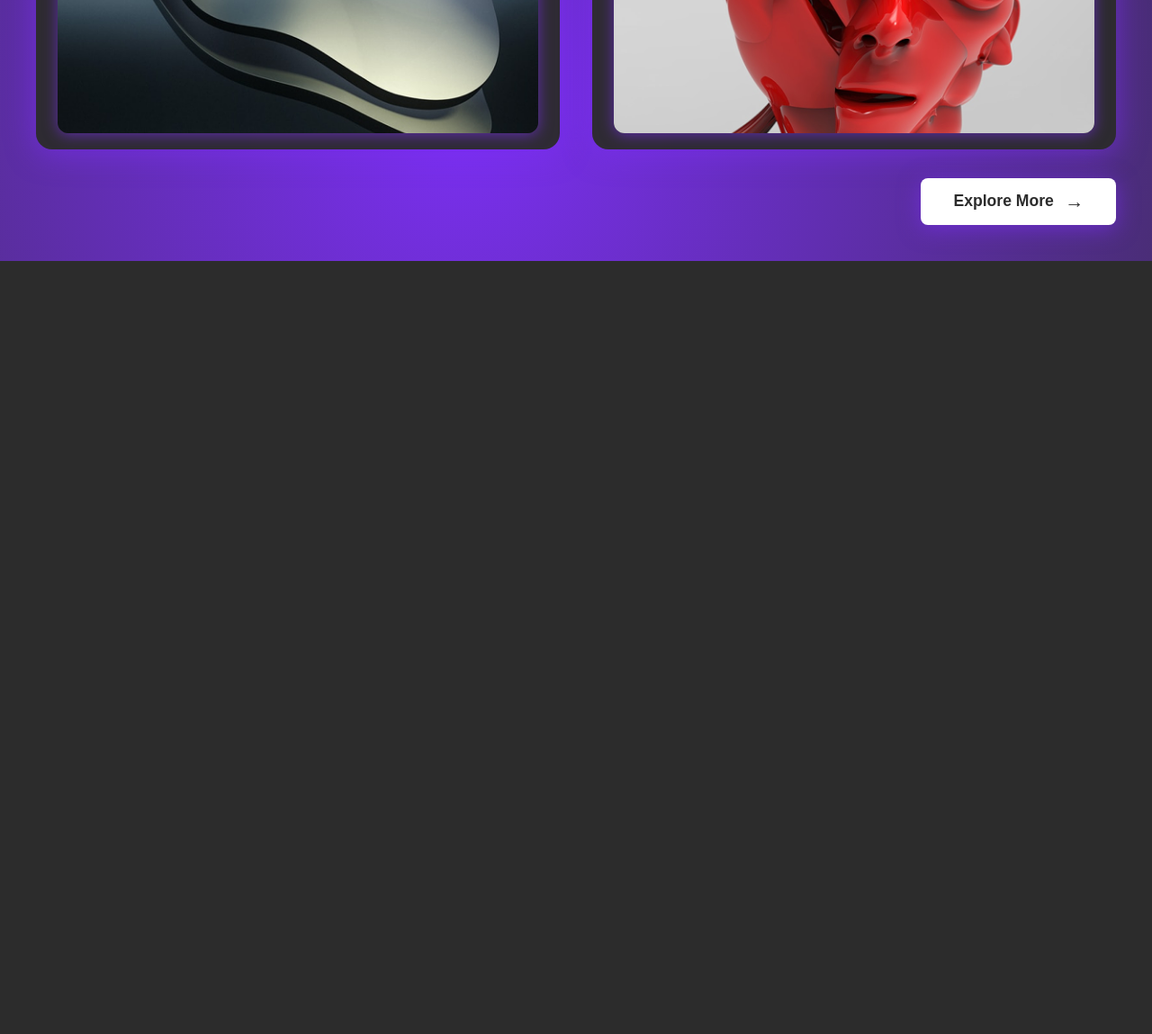
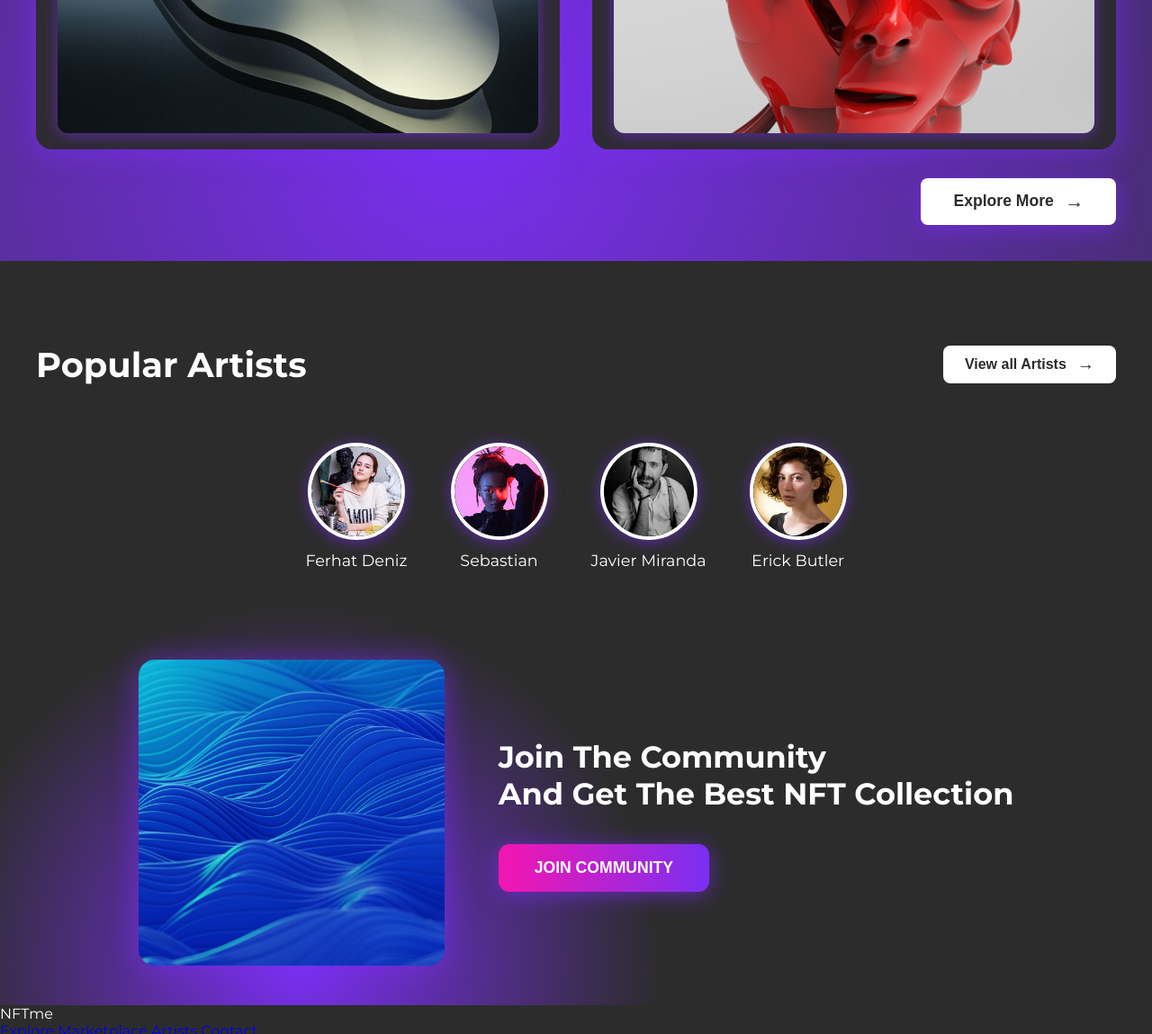
Before and after one commit to HimanshuHeda/Task-2-NFT-Landing-Page, a plain HTML site: page index.html in a window 1280 px wide. Shown: the part 2964-4113 px from the top of the page at 90% size. Before the commit the page ends 3254 px from the top, so only its background shows below. Drawn offline with Linux system fonts and the light colour scheme.

```diff
--- a/index.html
+++ b/index.html
@@ -162,5 +162,67 @@
       <button class="trending-explore-btn">Explore More <span class="arrow">→</span></button>
     </div>
   </section>
-</body>
-</html>
+  <!-- Popular Artists Section -->
+  <section class="popular-artists-section">
+    <div class="popular-artists-header-row">
+      <h2 class="popular-artists-title">Popular Artists</h2>
+      <button class="popular-artists-viewall">View all Artists <span class="arrow">→</span></button>
+    </div>
+    <div class="popular-artists-list">
+      <div class="artist-item">
+        <img src="./Images/11.png" alt="Ferhat Deniz" class="artist-avatar">
+        <div class="artist-name">Ferhat Deniz</div>
+      </div>
+      <div class="artist-item">
+        <img src="./Images/12.png" alt="Sebastian" class="artist-avatar">
+        <div class="artist-name">Sebastian</div>
+      </div>
+      <div class="artist-item">
+        <img src="./Images/13.png" alt="Javier Miranda" class="artist-avatar">
+        <div class="artist-name">Javier Miranda</div>
+      </div>
+      <div class="artist-item">
+        <img src="./Images/14.png" alt="Erick Butler" class="artist-avatar">
+        <div class="artist-name">Erick Butler</div>
+      </div>
+    </div>
+  </section>
+
+  <!-- Join Community Section -->
+  <section class="join-community-section">
+    <div class="join-community-content">
+      <div class="join-community-image">
+        <img src="./Images/15.png" alt="Join Community Art">
+      </div>
+      <div class="join-community-text">
+        <h2>Join The Community<br>And Get The Best NFT Collection</h2>
+        <button class="join-community-btn">JOIN COMMUNITY</button>
+      </div>
+    </div>
+  </section>
+  <!-- Footer Section -->
+  <footer class="footer-section">
+    <div class="footer-main">
+      <div class="footer-brand">NFTme</div>
+      <nav class="footer-nav">
+        <a href="#explore">Explore</a>
+        <a href="#marketplace">Marketplace</a>
+        <a href="#artists">Artists</a>
+        <a href="#contact">Contact</a>
+      </nav>
+      <div class="footer-social">
+        <a href="#" class="footer-social-icon"><img src="./Images/instagram.svg" alt="Instagram"></a>
+        <a href="#" class="footer-social-icon"><img src="./Images/facebook.svg" alt="Facebook"></a>
+        <a href="#" class="footer-social-icon"><img src="./Images/twitter.svg" alt="Twitter"></a>
+      </div>
+    </div>
+    <div class="footer-bottom">
+      <span>Privacy policy</span>
+      <span>|</span>
+      <span>Copyright @ Kartik Bansal 2022. All Rights Reserved.</span>
+      <span>|</span>
+      <span>Terms of service</span>
+    </div>
+  </footer>
+  </body>
+  </html>
--- a/style.css
+++ b/style.css
@@ -581,3 +581,160 @@
     padding: 0 8px;
   }
 }
+
+/* --- Popular Artists Section Styles --- */
+.popular-artists-section {
+  width: 100vw;
+  padding: 60px 0 0 0;
+  background:#2c2c2c;
+}
+.popular-artists-header-row {
+  display: flex;
+  justify-content: space-between;
+  align-items: center;
+  max-width: 1200px;
+  margin: 0 auto 32px auto;
+  padding: 0 24px;
+}
+.popular-artists-title {
+  font-size: 2.4rem;
+  font-weight: 700;
+  color: #fff;
+}
+.popular-artists-viewall {
+  background: #fff;
+  color: #2c2c2c;
+  border: none;
+  border-radius: 8px;
+  padding: 10px 24px;
+  font-weight: bold;
+  font-size: 1rem;
+  cursor: pointer;
+  transition: background 0.2s, color 0.2s;
+  display: flex;
+  align-items: center;
+  gap: 8px;
+}
+.popular-artists-viewall:hover {
+  background: linear-gradient(90deg, #f316b0 0%, #7b2ff2 100%);
+  color: #fff;
+}
+.popular-artists-list {
+  display: flex;
+  justify-content: center;
+  align-items: flex-end;
+  gap: 48px;
+  max-width: 1200px;
+  margin: 0 auto 0 auto;
+  padding: 0 24px 40px 24px;
+}
+.artist-item {
+  display: flex;
+  flex-direction: column;
+  align-items: center;
+  gap: 12px;
+}
+.artist-avatar {
+  width: 100px;
+  height: 100px;
+  border-radius: 50%;
+  object-fit: cover;
+  border: 4px solid #fff;
+  box-shadow: 0 2px 16px 0 #7b2ff2a0;
+}
+.artist-name {
+  font-size: 1.1rem;
+  color: #fff;
+  font-weight: 500;
+  text-align: center;
+}
+@media (max-width: 900px) {
+  .popular-artists-list {
+    gap: 18px;
+  }
+  .artist-avatar {
+    width: 70px;
+    height: 70px;
+  }
+}
+@media (max-width: 600px) {
+  .popular-artists-header-row {
+    flex-direction: column;
+    gap: 16px;
+    align-items: flex-start;
+    padding: 0 8px;
+  }
+  .popular-artists-list {
+    gap: 8px;
+    padding: 0 8px 24px 8px;
+  }
+}
+
+/* --- Join Community Section Styles --- */
+.join-community-section {
+  width: 100vw;
+  padding: 60px 0 0 0;
+  background: radial-gradient(circle at 26% 90%, #7b2ff2 0%, #2c2c2c 39%);
+}
+.join-community-content {
+  display: flex;
+  align-items: center;
+  justify-content: center;
+  gap: 60px;
+  max-width: 1200px;
+  margin: 0 auto;
+  padding: 0 24px 40px 24px;
+}
+.join-community-image img {
+  width: 340px;
+  height: 340px;
+  object-fit: cover;
+  border-radius: 18px;
+  box-shadow: 0 2px 32px 0 #7b2ff2a0;
+}
+.join-community-text {
+  display: flex;
+  flex-direction: column;
+  align-items: flex-start;
+  justify-content: center;
+  gap: 24px;
+}
+.join-community-text h2 {
+  font-size: 2.1rem;
+  font-weight: 700;
+  color: #fff;
+  margin: 0 0 12px 0;
+}
+.join-community-btn {
+  background: linear-gradient(90deg, #f316b0 0%, #7b2ff2 100%);
+  color: #fff;
+  border: none;
+  border-radius: 12px;
+  padding: 16px 40px;
+  font-size: 1.1rem;
+  font-weight: bold;
+  cursor: pointer;
+  box-shadow: 0 4px 24px 0 #7b2ff2a0;
+  transition: background 0.2s;
+}
+.join-community-btn:hover {
+  background: linear-gradient(90deg, #7b2ff2 0%, #f316b0 100%);
+}
+@media (max-width: 900px) {
+  .join-community-content {
+    flex-direction: column;
+    gap: 24px;
+    align-items: center;
+    padding: 0 8px 24px 8px;
+  }
+  .join-community-image img {
+    width: 90vw;
+    height: auto;
+    max-width: 320px;
+    max-height: 320px;
+  }
+  .join-community-text {
+    align-items: center;
+    text-align: center;
+  }
+}
```
Also changed, not shown: Images/11.png (added), Images/12.png (added), Images/13.png (added), Images/14.png (added), Images/15.png (added).
